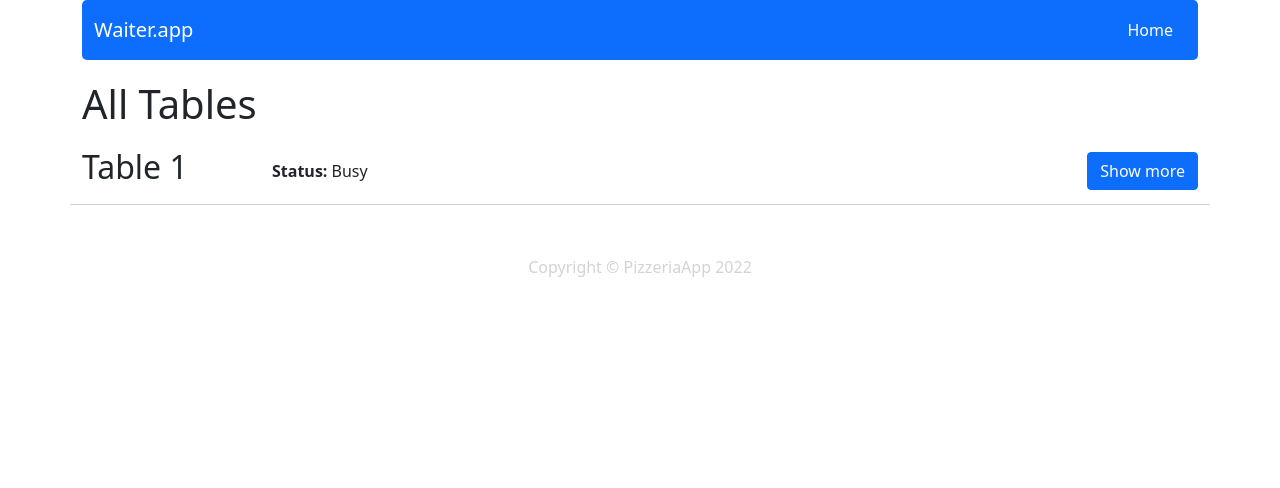
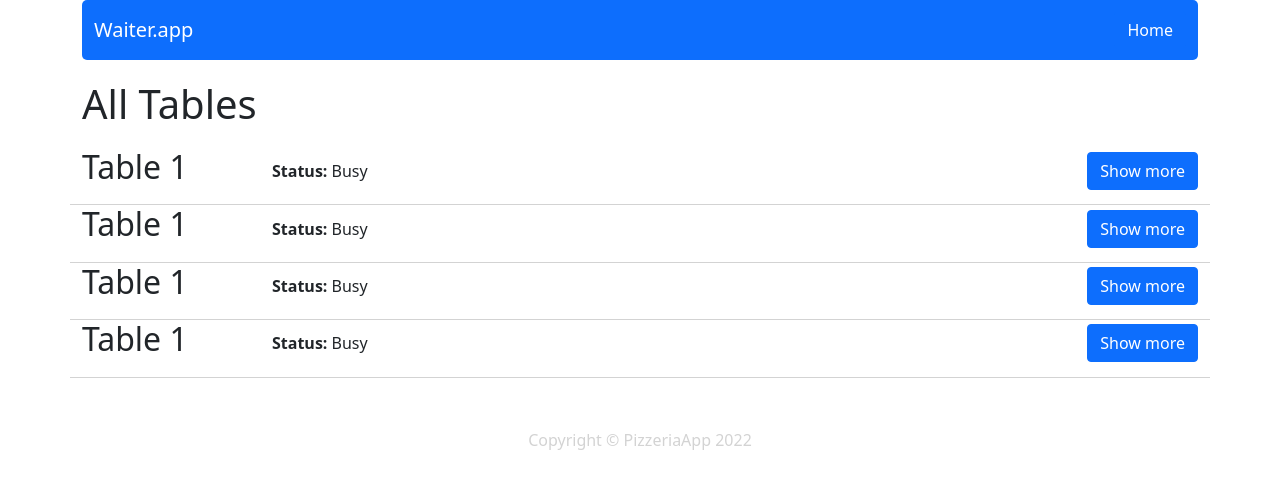
Before and after one commit to MichPlewa/waiter.app, a React (Create React App) app: page / in a window 1280 px wide. Shown: the top 488 px of the page. Built offline with nearby package versions, Linux system fonts and the light colour scheme; data requests are answered from the project's data file.

Commit message:
preper tablesmenu

```diff
--- a/src/App.js
+++ b/src/App.js
@@ -6,10 +6,11 @@ import Footer from './components/view/Footer/Footer';
 import TopBar from './components/view/TopBar/TopBar';
 import { useDispatch } from 'react-redux';
 import { fetchTables } from './redux/tablesRedux';
+import { useEffect } from 'react';
 
 const App = () => {
   const dispatch = useDispatch();
-  dispatch(fetchTables());
+  useEffect(() => dispatch(fetchTables()), [dispatch]);
   return (
     <Container>
       <TopBar />
--- a/src/components/features/TableMenu/TableMenu.js
+++ b/src/components/features/TableMenu/TableMenu.js
@@ -1,14 +1,17 @@
+import { useSelector } from 'react-redux';
+import { selectAllTables } from '../../../redux/tablesRedux';
 import TableView from '../../view/TableView/TableView';
 import styles from './TableMenu.module.scss';
 
 const TableMenu = () => {
+  let tables = useSelector((state) => selectAllTables(state));
   return (
     <div>
       <h1 className={styles.title}>All Tables</h1>
-      {
-        //tu będzie funkcja map wyświetlająca stoły ściągane z serwera, póki co tylko jeden stów będzie wyświetlany.
-      }
-      <TableView />
+      {tables.map((item) => {
+        console.log(item);
+        return <TableView id={item.id} />;
+      })}
     </div>
   );
 };
--- a/src/redux/tablesRedux.js
+++ b/src/redux/tablesRedux.js
@@ -1,5 +1,8 @@
 //selectors
-
+export const selectAllTables = ({ tables }) => {
+  console.log('redux', tables);
+  return tables;
+};
 // actions
 const createActionName = (actionName) => `app/tables/${actionName}`;
 
```
